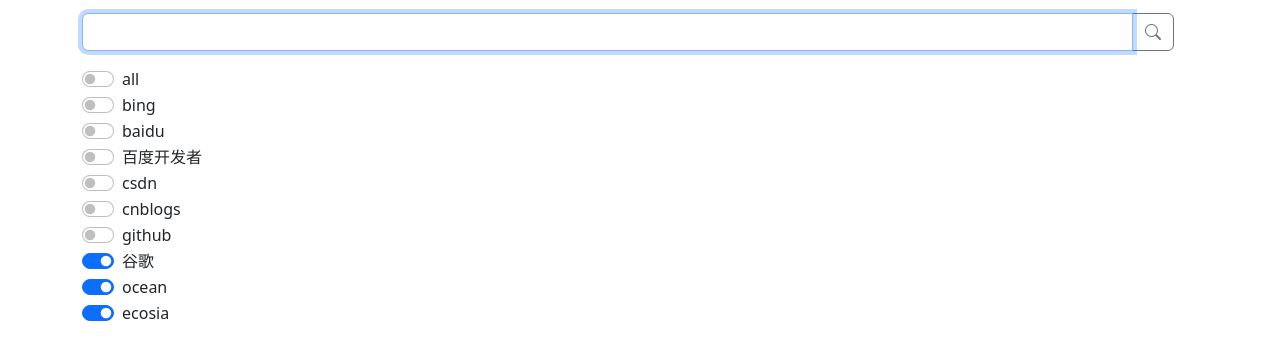
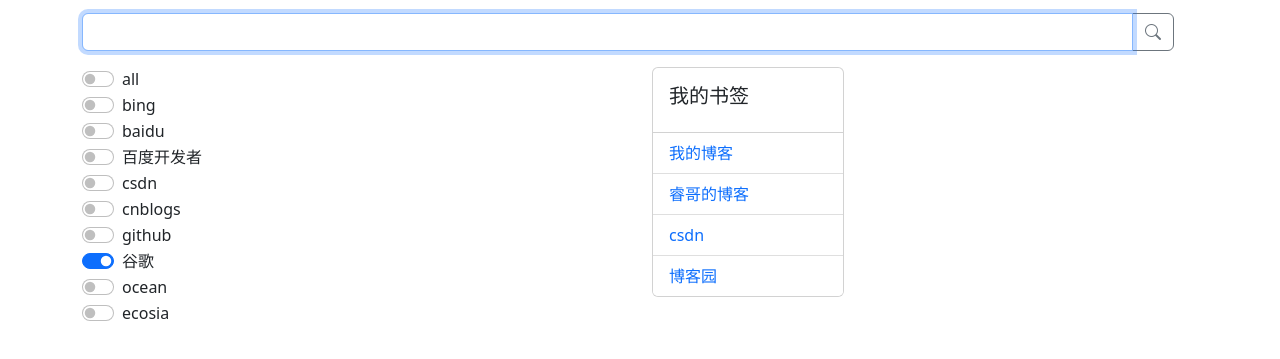
Before and after one commit to slcnx/slcnx, a plain HTML site: page index.html in a window 1280 px wide. Shown: the part 223-582 px from the top of the page. Drawn offline with nearby package versions, Linux system fonts and the light colour scheme.

Commit message:
Update index.html

```diff
--- a/index.html
+++ b/index.html
@@ -1,3 +1,4 @@
+
 <!DOCTYPE html>
 <html lang="en">
 
@@ -17,6 +18,7 @@
             background: url(http://myapp.image.qiniu.mykernel.cn/favicon.png) center center/ 100% no-repeat;
             width: 100px;
             height: 100px;
+            filter: drop-shadow(0 0 10px #fff);
         }
 
         .search-logo h1 {
@@ -53,7 +55,8 @@
                     <button class="btn btn-outline-secondary bi bi-search" type="button" id="search-button"></button>
                 </div>
             </div>
-            <div class="col col-md-12 col-xxl-8 offset-xxl-2 row">
+            <div class="row">
+              <div class="col-6 col-md-6 col-xxl-4 offset-xxl-2 ">
                 <div id="check-mgm">
                     <div class="form-check form-switch">
                         <input class="form-check-input" type="checkbox" id="all" value="all" />
@@ -90,14 +93,32 @@
                         <label class="form-check-label" for="google">谷歌</label>
                     </div>
                     <div class="form-check form-switch">
-                        <input class="form-check-input action-checkbox" type="checkbox" id="ocean" value="https://oceanhero.today/web?q=" checked />
+                        <input class="form-check-input action-checkbox" type="checkbox" id="ocean" value="https://oceanhero.today/web?q="  />
                         <label class="form-check-label" for="ocean">ocean</label>
                     </div>
                     <div class="form-check form-switch">
-                        <input class="form-check-input action-checkbox" type="checkbox" id="ecosia" value="https://www.ecosia.org/search?q=" checked />
+                        <input class="form-check-input action-checkbox" type="checkbox" id="ecosia" value="https://www.ecosia.org/search?q="  />
                         <label class="form-check-label" for="ecosia">ecosia</label>
                     </div>
                 </div>
+
+
+            </div>
+            <div class="col-4" style="    flex-direction: row;
+            justify-content: center;
+            align-items: center;">
+            <div class="card" style="width: 12rem;">
+              <div class="card-body">
+                <h5 class="card-title pl-1" >
+                  我的书签
+                </h5>
+              </div>
+              <ul class="list-group list-group-flush">
+                <li class="list-group-item"><a href="http://blog.mykernel.cn" target="_blank">我的博客</a></li>
+                <li class="list-group-item"><a href="http://www.mykernel.cn" target="_blank">睿哥的博客</a></li>
+                <li class="list-group-item"><a href="https://www.csdn.net/" target="_blank">csdn</a></li>
+                <li class="list-group-item"><a href="https://www.cnblogs.com/" target="_blank">博客园</a></li>
+              </ul>
             </div>
         </div>
     </div>
```
